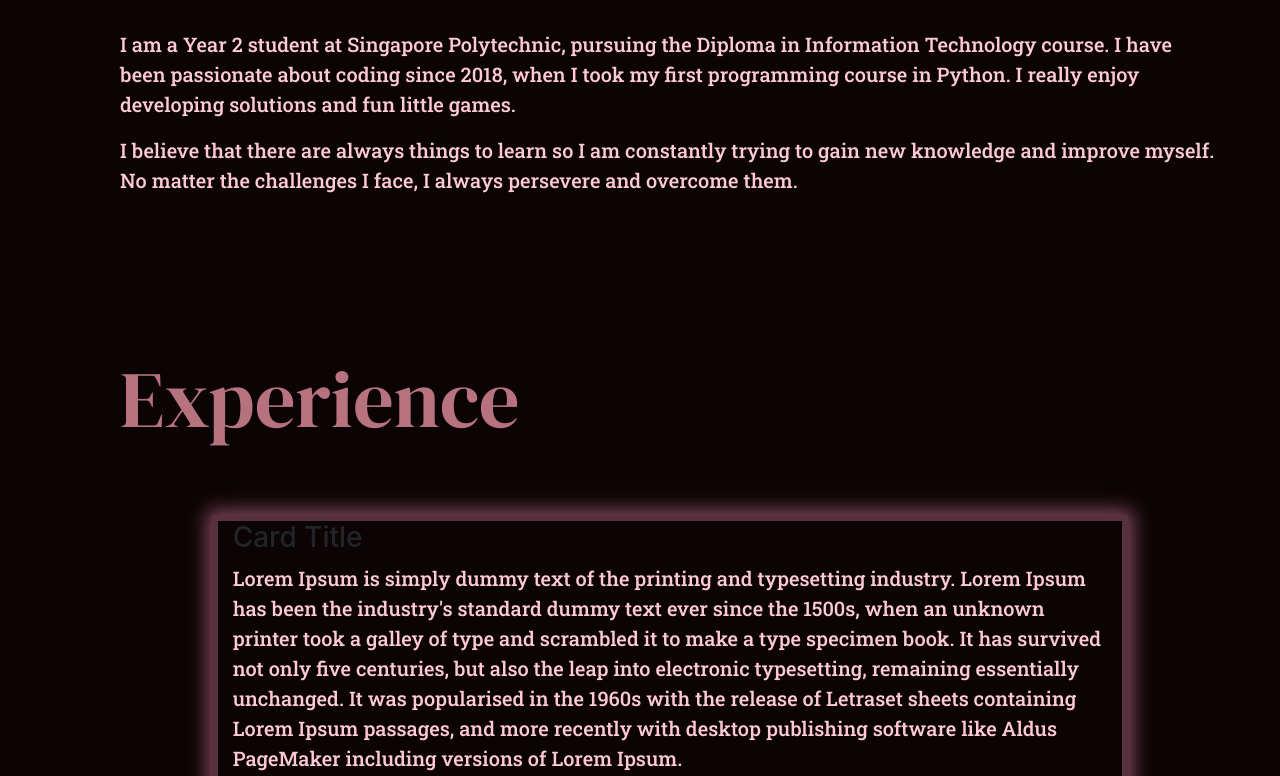
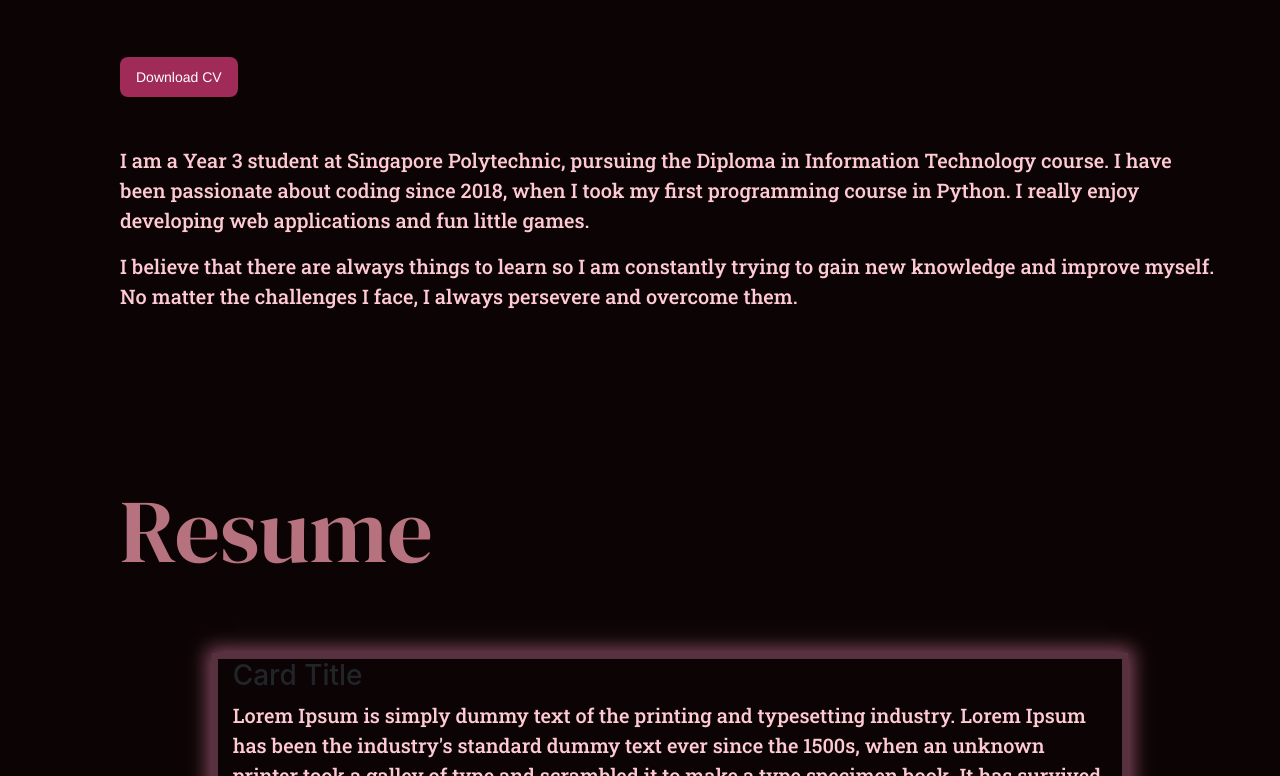
Before and after one commit to Kayatoasttt/portfolioWebsite, a website: page index.html in a window 1280 px wide. Shown: the part 403-1179 px from the top of the page. Drawn offline with nearby package versions, Linux system fonts and the light colour scheme.

Commit message:
About section

```diff
--- a/css/styles.css
+++ b/css/styles.css
@@ -128,12 +128,13 @@ h1 {
 }
 
 .title {
-    font-size: 80px;
+    display: flex;;
+    font-size: 7vw;
     color: #b7727f;
 }
 
 .heading {
-    padding: 60px 0px 60px 60px;
+    padding: 0px 0px 60px 60px;
 }
 
 p {
@@ -202,15 +203,67 @@ section {
 
 /* about section styling */
 
+#aboutSection{
+    height:100vh;
+}
+
 .fullname {
-    font-size: 100px;
+    font-size: 8vw;
     color: #a02b58;
 }
 
-@media (max-width: 768px) {
+/* @media (max-width: 768px) {
     .fullname {
-        font-size: 90px; /* Adjust the font size as needed */
+        font-size: 90px;
     }
+} */
+
+.avatar{
+    min-width: 200px;
+    min-height: 200px;
+    width: 25vw;
+    height: 25vw;
+    border-radius: 50%;
+
+}
+
+.titled {
+    align-items: center;
+    margin-top: auto;
+    margin-bottom: auto;
+}
+
+/* button styling */
+.downloadBtn {
+  background-color: #a02b58;
+  border-radius: 8px;
+  border-style: none;
+  box-sizing: border-box;
+  color: #FFFFFF;
+  cursor: pointer;
+  display: inline-block;
+  font-family: "Haas Grot Text R Web", "Helvetica Neue", Helvetica, Arial, sans-serif;
+  font-size: 14px;
+  font-weight: 500;
+  height: 40px;
+  line-height: 20px;
+  list-style: none;
+  margin: 0;
+  outline: none;
+  padding: 10px 16px;
+  position: relative;
+  text-align: center;
+  text-decoration: none;
+  transition: color 100ms;
+  vertical-align: baseline;
+  user-select: none;
+  -webkit-user-select: none;
+  touch-action: manipulation;
+}
+
+.downloadBtn:hover,
+.downloadBtn:focus {
+  background-color: #F082AC;
 }
 
 /* cards styling  */
--- a/index.html
+++ b/index.html
@@ -57,7 +57,7 @@
             <li>
                 <a href="#experienceSection">
                     <i class="bx bx-briefcase"></i>
-                        <span class="nav-item">Experience</span>
+                    <span class="nav-item">Resume</span>
                 </a>
 
             </li>
@@ -69,7 +69,7 @@
 
             </li>
             <li>
-                    <a href="#ccaSection" >
+                <a href="#ccaSection">
                     <i class="bx bxs-balloon"></i>
                     <span class="nav-item">Extra Curriculars</span>
                 </a>
@@ -105,15 +105,26 @@
             </nav> -->
 
         <section id="aboutSection">
-                <div class="heading">
+            <div class="heading row d-flex">
+                <div class="titled">
                     <h1 class="title">Hey I am,</h1>
                     <h1 class="fullname">Gopinath Kavya!</h1>
                 </div>
+                <div class="col-sm-10 col-md-4 col-lg-2 pict">
+                    <img class="avatar" src="images/avatar.png">
+                </div>
+
+            </div>
             <div class="sectionBlock">
+                <form method="get" action="document/Kavya CV.docx">
+                    <button class="downloadBtn" role="button">Download CV</button>
+                </form>
+                <br>
+                <br>
                 <p>
-                        I am a Year 2 student at Singapore Polytechnic, pursuing the Diploma in Information Technology
+                    I am a Year 3 student at Singapore Polytechnic, pursuing the Diploma in Information Technology
                     course. I have been passionate about coding since 2018, when I took my first programming course
-                        in Python. I really enjoy developing solutions and fun little games.
+                    in Python. I really enjoy developing web applications and fun little games.
                 </p>
                 <p>
                     I believe that there are always things to learn so I am constantly trying to gain new knowledge
@@ -124,7 +135,7 @@
 
         <section id="experienceSection">
             <div class="heading">
-                    <h1 class="title">Experience</h1>
+                <h1 class="title">Resume</h1>
             </div>
 
             <div class="sectionBlock">
```
Also changed, not shown: images/avatar.png (added), 1 other file. Lines whose indentation alone changed are shown as unchanged.
